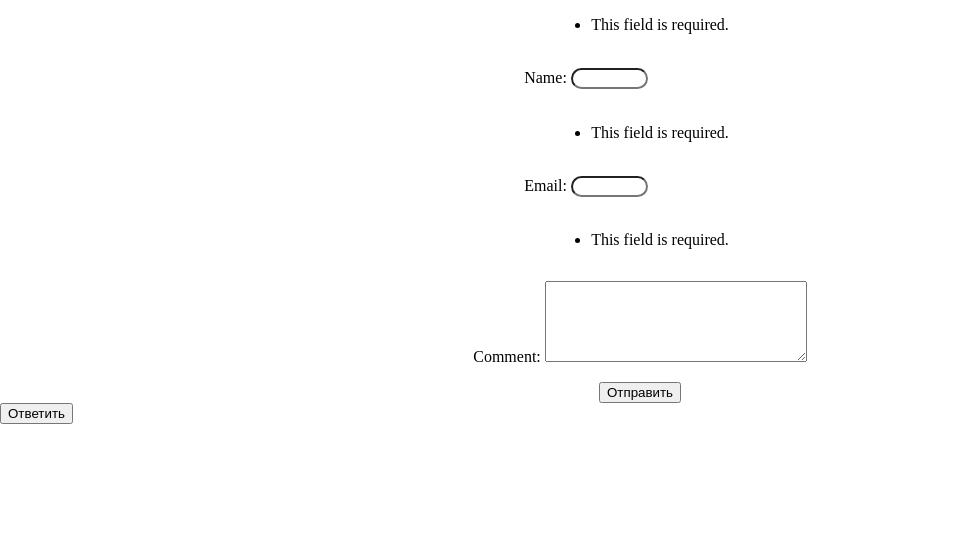
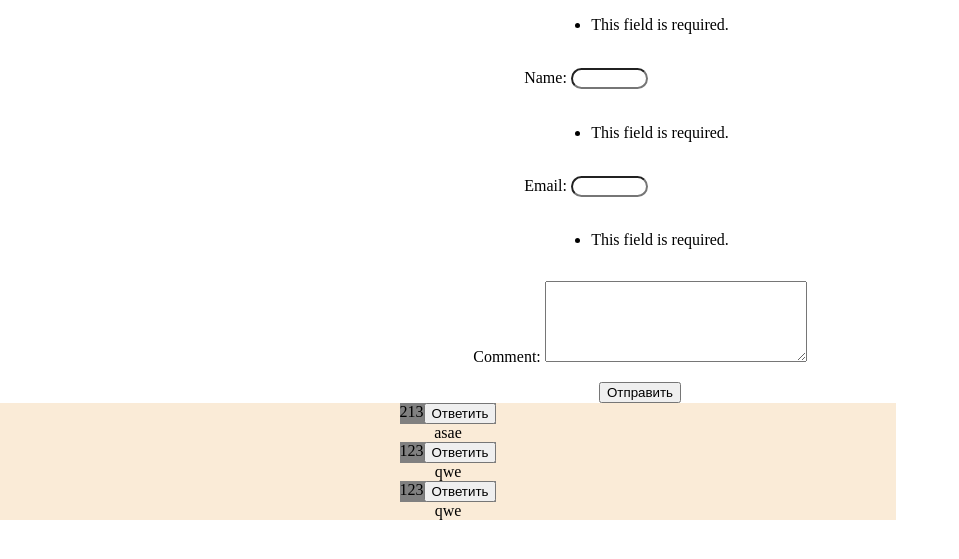
Before and after one commit to Never11n/Commentaries-app, a Django app: page / in a window 1280 px wide. Shown: the top 559 px of the page, without its empty margins (0-959 px from the left). Run offline with Django 5.2, Linux system fonts and the light colour scheme; data comes from the database, SQL or seed files in the repository.

Commit message:
displaying comments on main page

```diff
--- a/comments/views.py
+++ b/comments/views.py
@@ -23,4 +23,5 @@ def main(request):
             print('123')
     user_form = UserForm(request.POST)
     view_comments = Comments.objects.all()
+    print(view_comments)
     return render(request, 'main.html', {'form': user_form, 'comments': view_comments })
--- a/static/css/main.css
+++ b/static/css/main.css
@@ -15,3 +15,17 @@ input{
     height: 100%;
     border-radius: 15px;
 }
+
+.commentary-list{
+    display: flex;
+    flex-direction: column;
+    align-items: center;
+    width: 70%;
+    background-color: antiquewhite;
+}
+
+.commentary-header{
+    display: flex;
+    justify-content: space-between;
+    background-color: #808080;
+}
--- a/templates/main.html
+++ b/templates/main.html
@@ -16,13 +16,17 @@
 </form>
 
 <div class="commentary-list">
-    <div class="commentary-header">
-       {{ comments.name }}
-        <button>
-            Ответить
-        </button>
-    </div>
-
+    {% for commentaries in comments %}
+        <div class="commentary-header">
+            {{ commentaries.name }}
+            <button>
+                Ответить
+            </button>
+        </div>
+        <div class="commentary-body">
+            {{ commentaries.comment_text }}
+        </div>
+    {% endfor %}
 </div>
 </body>
 </html>
```
